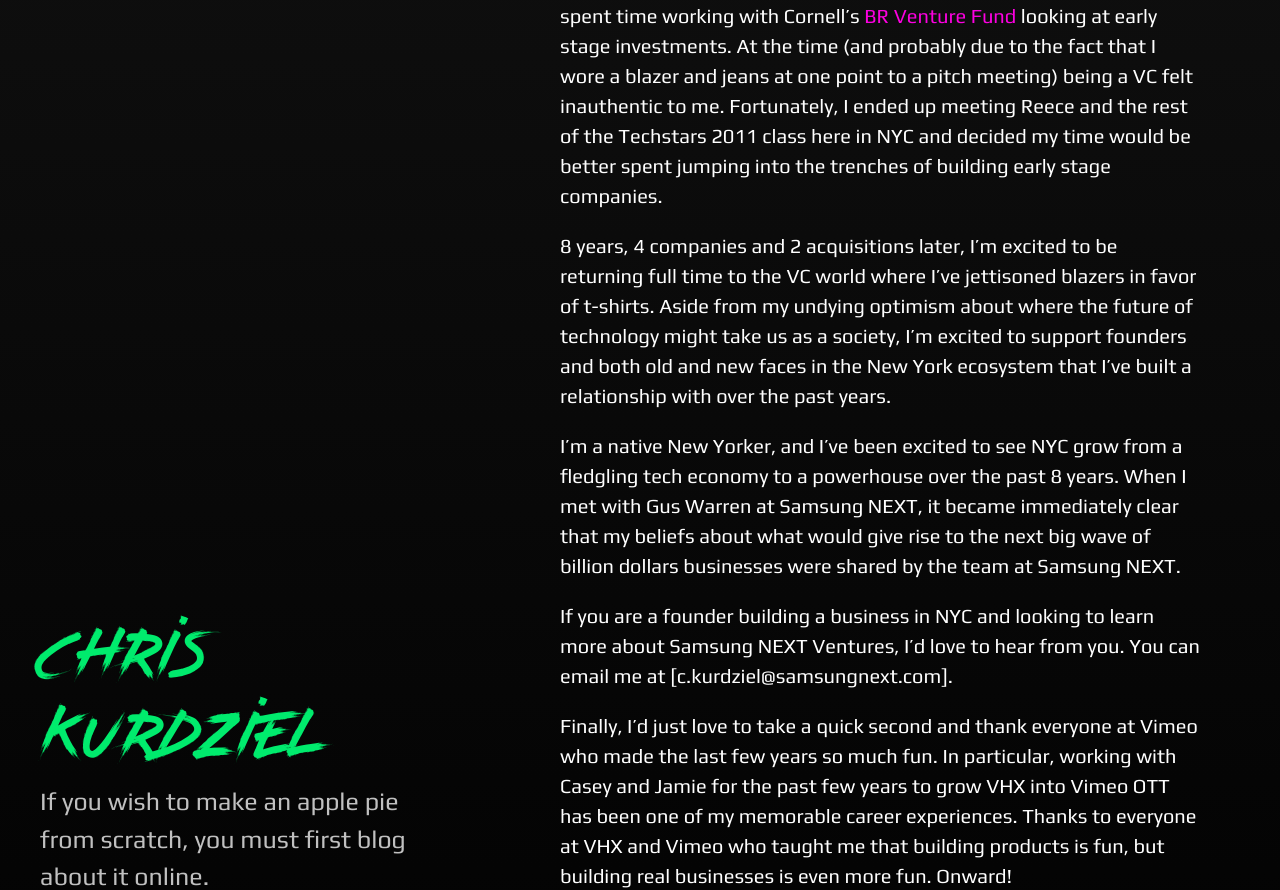
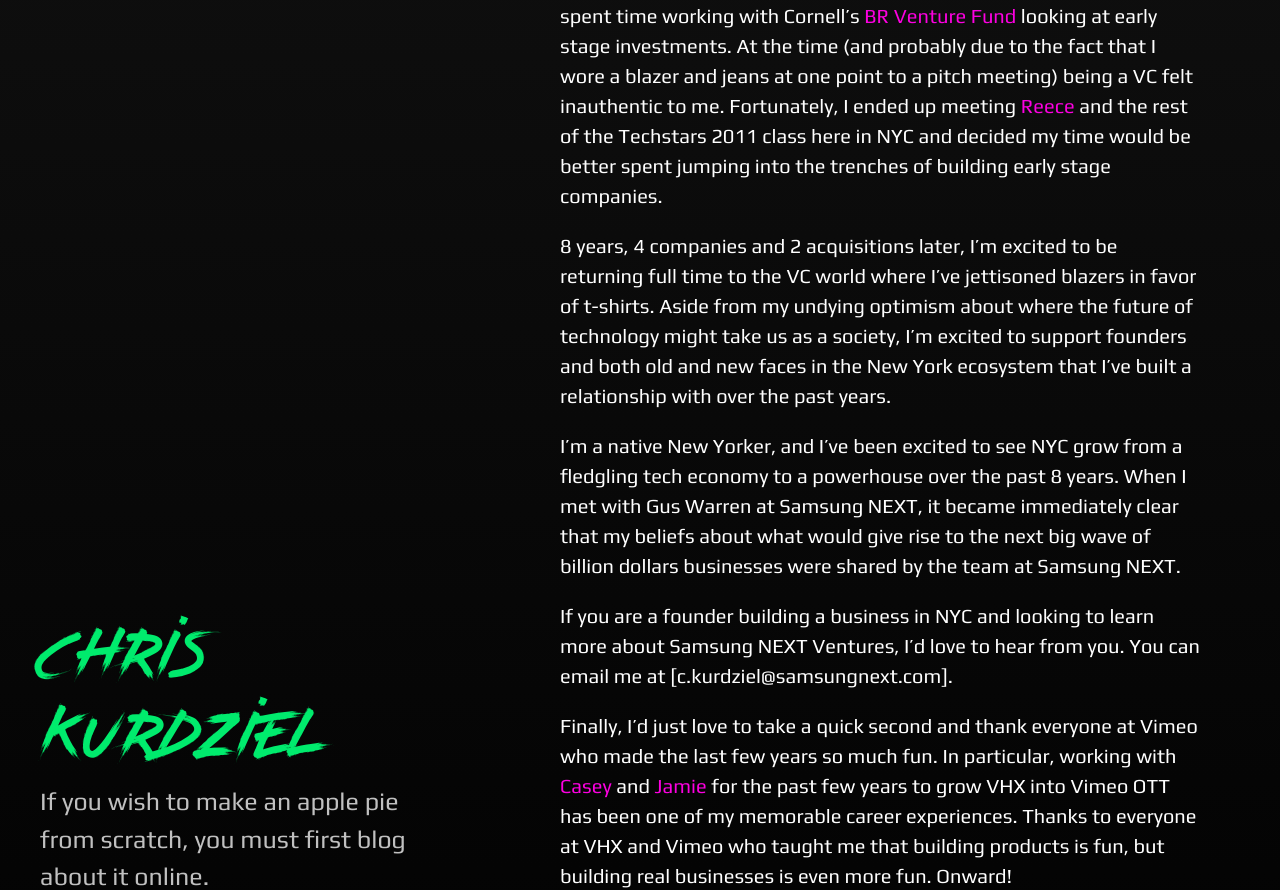
Before and after one commit to ckurdziel/ckurdziel.github.com, a Jekyll site: the page built from _posts/2019-03-18-joining-samsung-next.md, in a window 1280 px wide. Shown: the part 382-1272 px from the top of the page. Built offline with Jekyll 4.4.1, drawn with Linux system fonts in a browser that asks for light colours; part of the change alters nothing that is shown.

Commit message:
More linkz

```diff
--- a/_posts/2019-03-18-joining-samsung-next.md
+++ b/_posts/2019-03-18-joining-samsung-next.md
@@ -7,9 +7,11 @@ comments: false
 
 I’ll cut to the chase.
 
+
 ## I’m joining Samsung NEXT Ventures to lead our early stage software investments focused on immersive technology, esports and gaming.
 
-My first taste of the venture capital world came in grad school when I spent time working with Cornell’s [BR Venture Fund](http://www.brventurefund.com) looking at early stage investments. At the time (and probably due to the fact that I wore a blazer and jeans at one point to a pitch meeting) being a VC felt inauthentic to me. Fortunately, I ended up meeting Reece and the rest of the Techstars 2011 class here in NYC and decided my time would be better spent jumping into the trenches of building early stage companies.
+
+My first taste of the venture capital world came in grad school when I spent time working with Cornell’s [BR Venture Fund](http://www.brventurefund.com) looking at early stage investments. At the time (and probably due to the fact that I wore a blazer and jeans at one point to a pitch meeting) being a VC felt inauthentic to me. Fortunately, I ended up meeting [Reece](https://twitter.com/reece) and the rest of the Techstars 2011 class here in NYC and decided my time would be better spent jumping into the trenches of building early stage companies.
 
 8 years, 4 companies and 2 acquisitions later, I’m excited to be returning full time to the VC world where I’ve jettisoned blazers in favor of t-shirts. Aside from my undying optimism about where the future of technology might take us as a society, I’m excited to support founders and both old and new faces in the New York ecosystem that I’ve built a relationship with over the past years.
 
@@ -17,4 +19,4 @@ I’m a native New Yorker, and I’ve been excited to see NYC grow from a fledgl
 
 If you are a founder building a business in NYC and looking to learn more about Samsung NEXT Ventures, I’d love to hear from you. You can email me at [c.kurdziel@samsungnext.com].
 
-Finally, I’d just love to take a quick second and thank everyone at Vimeo who made the last few years so much fun. In particular, working with Casey and Jamie for the past few years to grow VHX into Vimeo OTT has been one of my memorable career experiences. Thanks to everyone at VHX and Vimeo who taught me that building products is fun, but building real businesses is even more fun. Onward!
+Finally, I’d just love to take a quick second and thank everyone at Vimeo who made the last few years so much fun. In particular, working with [Casey](https://twitter.com/caseypugh) and [Jamie](http://twitter.com/jamiew) for the past few years to grow VHX into Vimeo OTT has been one of my memorable career experiences. Thanks to everyone at VHX and Vimeo who taught me that building products is fun, but building real businesses is even more fun. Onward!
```
